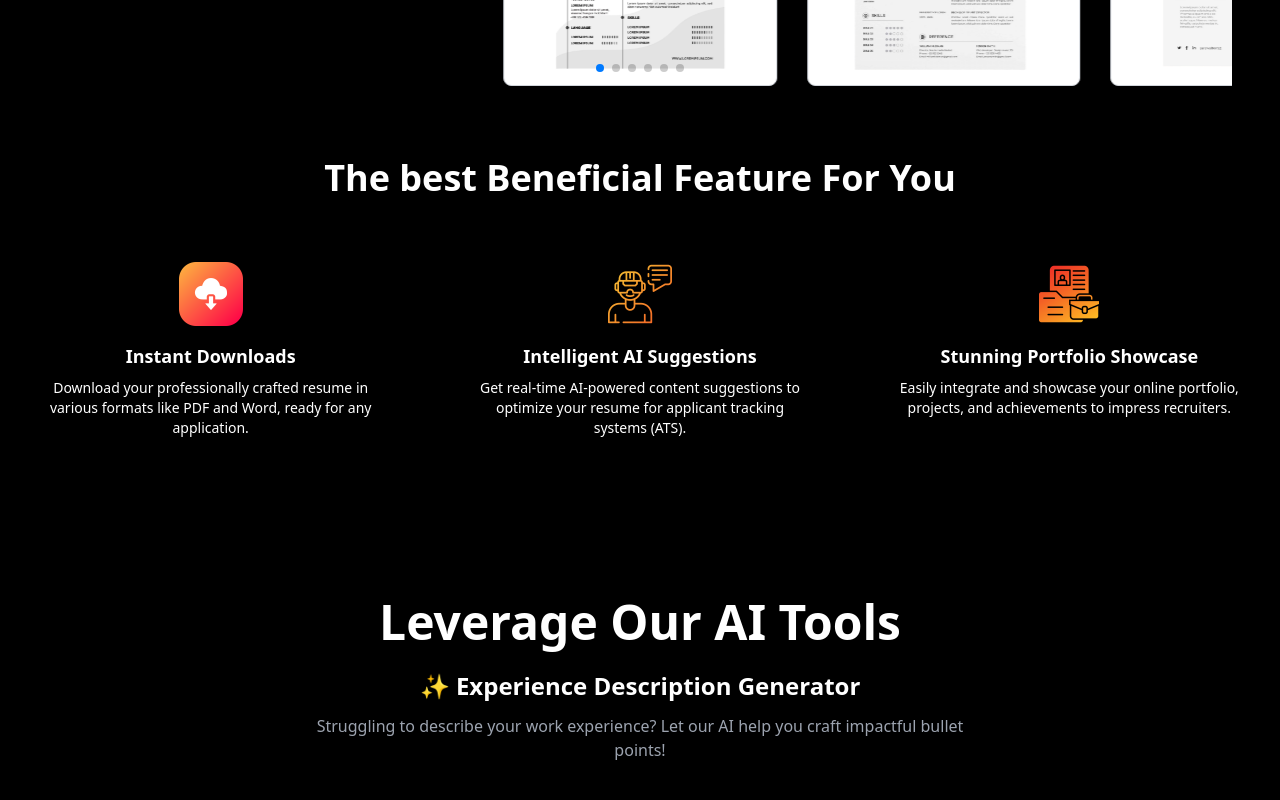
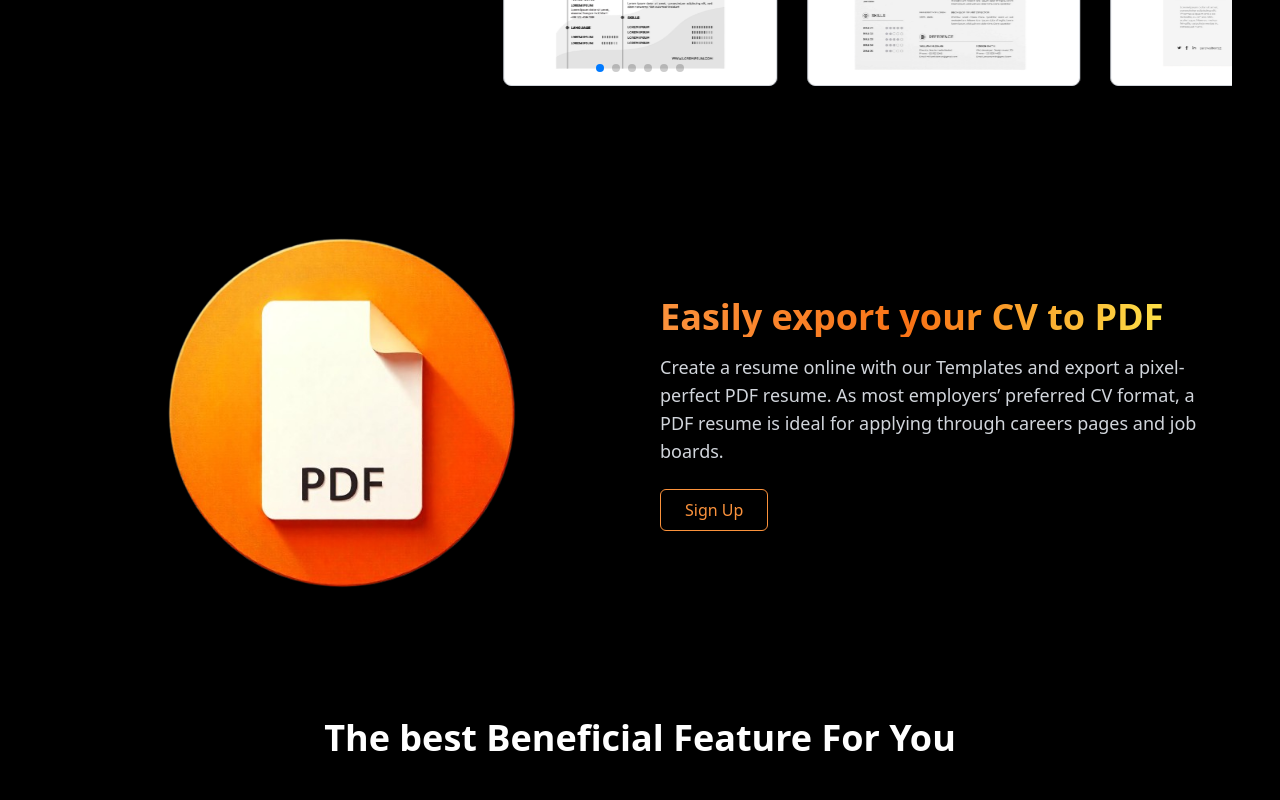
Before and after one commit to symadev/skillsync, a React (Vite) app: page / in a window 1280 px wide. Shown: the part 960-1760 px from the top of the page. Built offline with nearby package versions, Linux system fonts and the light colour scheme.

Commit message:
added the pdf section

```diff
--- a/src/Component/Ai.jsx
+++ b/src/Component/Ai.jsx
@@ -14,7 +14,7 @@ const Ai = () => {
     <div className="bg-black text-white py-16 px-6 md:px-20">
       {/* Section Header */}
       <div className="text-center mb-12">
-        <h1 className="text-4xl md:text-5xl font-bold mb-4">
+        <h1 className="text-3xl  md:text-4xl font-bold mb-4">
           Leverage Our <span className="text-white">AI Tools</span>
         </h1>
         <h2 className="text-2xl font-semibold mt-6 mb-3">
--- a/src/Component/Home.jsx
+++ b/src/Component/Home.jsx
@@ -3,6 +3,7 @@ import Banner from "./Banner";
 import Card from "./Card";
 import CardOfTestimonial from "./CardOfTestimonial";
 import CtaSection from "./CtaSection";
+import PdfImage from "./PdfImage";
 import Resume from "./Resume";
 
 
@@ -13,6 +14,7 @@ const Home = () => {
         <div>
             <Banner></Banner>
             <Resume></Resume>
+            <PdfImage></PdfImage>
             <Card></Card>
             <Ai></Ai>
             <CardOfTestimonial></CardOfTestimonial>
--- /dev/null
+++ b/src/Component/PdfImage.jsx
@@ -0,0 +1,34 @@
+import pdfImage from "../assets/images/pdf2.png";
+
+const PdfImage = () => {
+    return (
+      <section className="bg-black text-white py-20 px-4">
+      <div className="max-w-6xl mx-auto flex flex-col md:flex-row items-center justify-between gap-10">
+
+        {/* Left Image */}
+        <div className="w-full md:w-1/2 flex justify-center">
+          <img
+            src={pdfImage}
+            alt="PDF Export"
+            className="max-w-[400px] w-full drop-shadow-xl"
+          />
+        </div>
+
+        {/* Right Content */}
+        <div className="w-full md:w-1/2 text-center md:text-left">
+          <h2 className="text-4xl font-bold bg-gradient-to-r from-orange-400 via-orange-500 to-yellow-300 inline-block text-transparent bg-clip-text mb-4">
+            Easily export your CV to PDF
+          </h2>
+          <p className="text-gray-300 text-lg mb-6">
+            Create a resume online with our Templates and export a pixel-perfect PDF resume. As most employers’ preferred CV format, a PDF resume is ideal for applying through careers pages and job boards.
+          </p>
+          <button className="px-6 py-2 border border-orange-400 text-orange-400 hover:bg-orange-500 hover:text-white transition rounded-md">
+            Sign Up
+          </button>
+        </div>
+      </div>
+    </section>
+    );
+};
+
+export default PdfImage;
```
Also changed, not shown: src/assets/images/pdf2.png (added).
